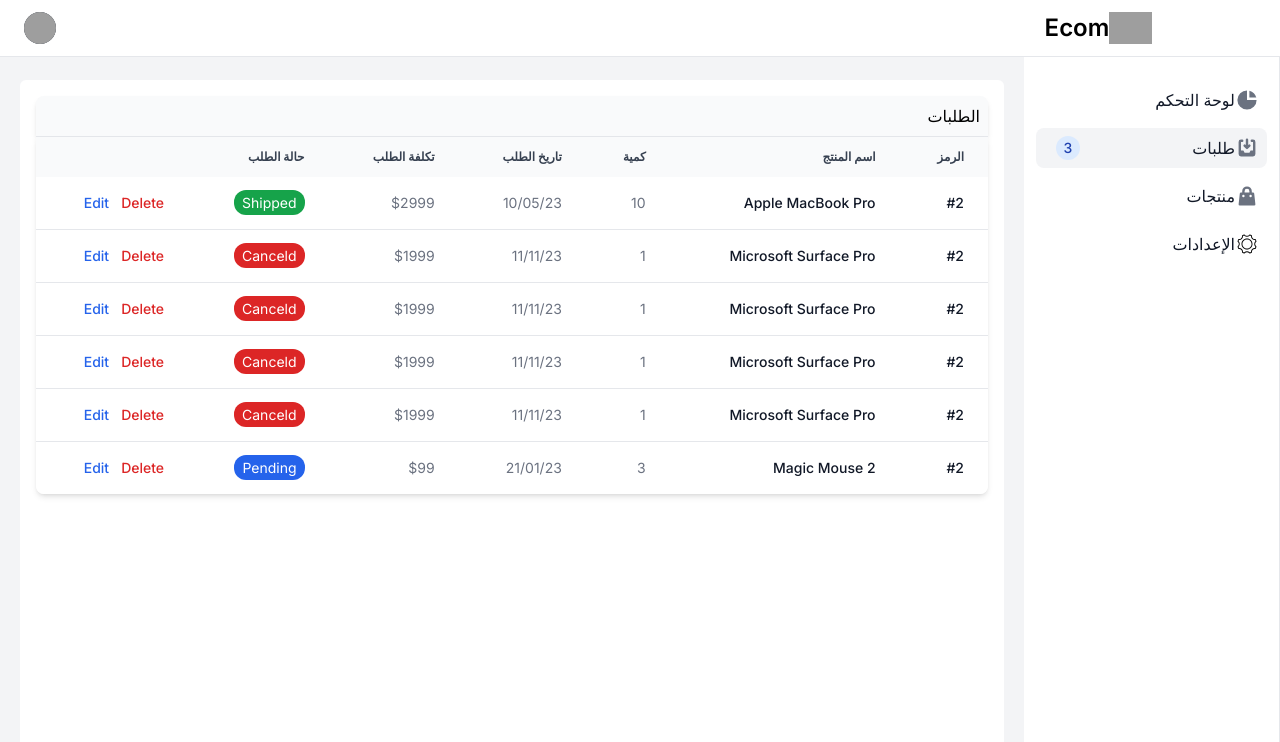
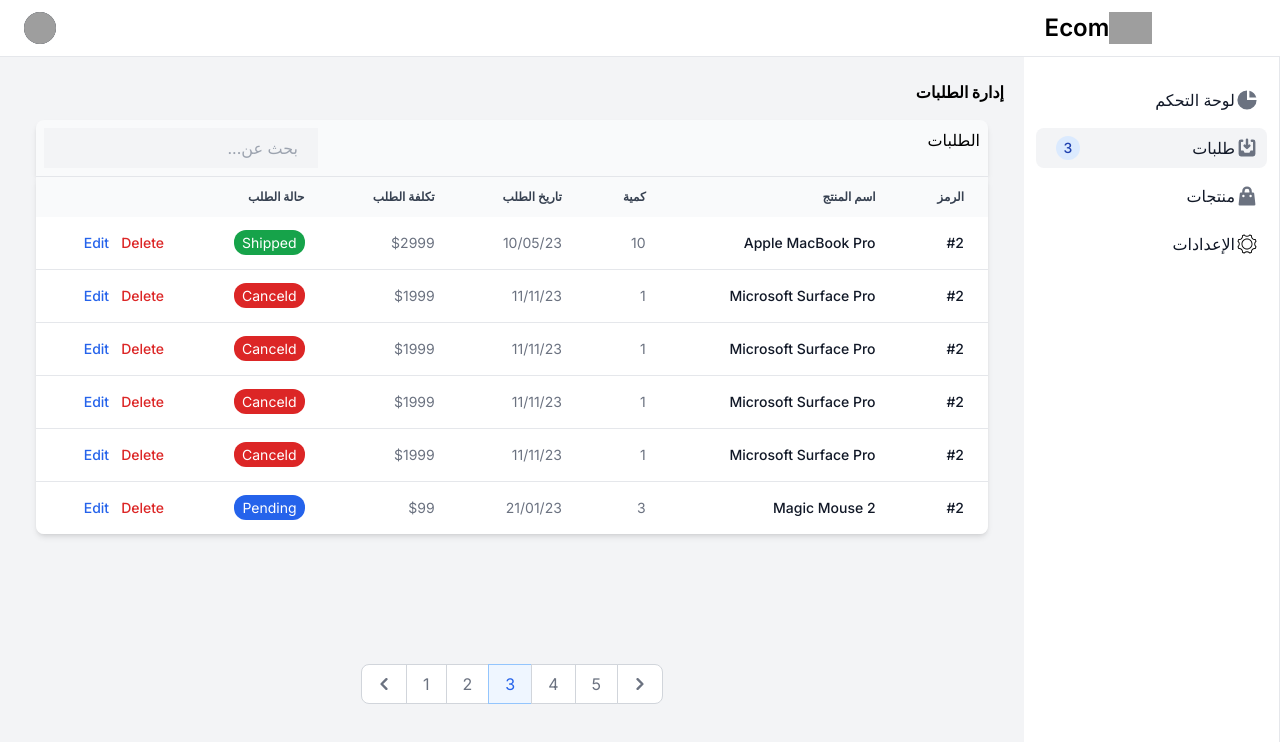
Before and after one commit to YassineBouchama1/Product-Page-Generator-FullStack, a Next.js app in the folder Front/: page /admin/orders in a window 1280 px wide. Shown: the top 742 px of the page. Built offline with nearby package versions, Linux system fonts and the light colour scheme; grey boxes are pictures that could not be loaded.

Commit message:
add some styling on products page2

```diff
--- a/Front/src/app/admin/layout.tsx
+++ b/Front/src/app/admin/layout.tsx
@@ -10,7 +10,7 @@
     <main className="flex">
       <NavBar />
       <SideBar />
-      <div className=" md:mr-64 bg-gray-100  w-full h-full pt-20 p-5">
+      <div className=" md:mr-64 bg-gray-100  w-full h-full min-h-screen pt-20 p-5">
         {children}
       </div>
     </main>
--- a/Front/src/app/admin/orders/page.tsx
+++ b/Front/src/app/admin/orders/page.tsx
@@ -1,16 +1,25 @@
 import OrderList from "@/components/AdminDashboard/utilis/OrderList";
+import Pagination from "@/components/AdminDashboard/utilis/Pagination";
 import Status from "@/components/AdminDashboard/utilis/Status";
 import React from "react";
 
 export default function OrderPage() {
   return (
-    <section className="bg-white  min-h-screen w-full  rounded-md p-4">
-      <div className="w-full  bg-gray-50 p-2 border-b flex justify-between   shadow-md rounded-t-lg">
-        <span> الطلبات</span>
+    <div className=" ">
+      <h2 className="font-extrabold p-x-5">إدارة الطلبات</h2>
 
-        <span className="text-red-500 font-bold cursor-pointer hover:font-black duration-300"></span>
-      </div>
-      <OrderList />
-    </section>
+      <section className="  min-h-[70vh] w-full  rounded-md p-4">
+        <div className="w-full  bg-gray-50 p-2 border-b flex justify-between   shadow-md rounded-t-lg">
+          <span> الطلبات</span>
+          <input
+            className=" bg-gray-100 px-5 py-2 focus:outline-none "
+            placeholder="بحث عن..."
+            type="text"
+          ></input>{" "}
+        </div>
+        <OrderList />
+      </section>
+      <Pagination />
+    </div>
   );
 }
--- a/Front/src/app/admin/products/page.tsx
+++ b/Front/src/app/admin/products/page.tsx
@@ -5,19 +5,20 @@
 
 export default function ProductPage() {
   return (
-    <div className=" bg-white flex flex-col gap-y-10 p-5">
-      <section className="  min-h-full w-full  rounded-md flex justify-between lg:flex-row flex-col gap-y-5 ">
+    <div className=" flex flex-col gap-y-5 ">
+      <h2 className="font-extrabold ">إدارة المنتجات</h2>
+      <section className="w-full bg-white p-4 rounded-md flex justify-between lg:flex-row flex-col gap-5 ">
         <button className="bg-green-500 text-white p-2 shadow-md rounded-md">
           إضافة منتج جديد
         </button>
 
         <input
-          className=" bg-gray-100 px-5 py-2 focus:outline-none "
+          className="bg-gray-100 rounded-md px-5 py-2 focus:outline-none "
           placeholder="بحث عن..."
           type="text"
         ></input>
       </section>
-      <section className="  min-h-screen w-full  rounded-md border ">
+      <section className="   w-full  rounded-md border ">
         <ListProducts />
       </section>
       <Pagination />
```
